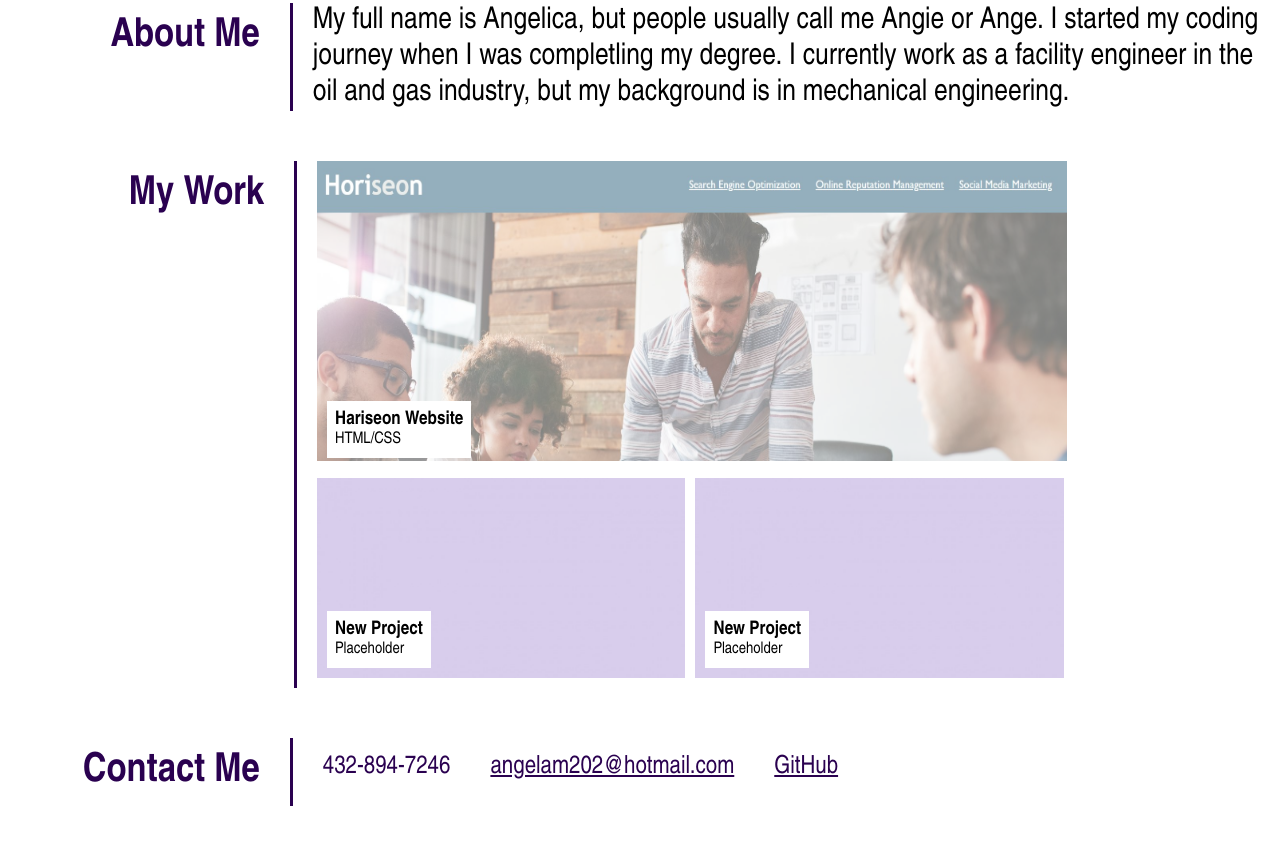
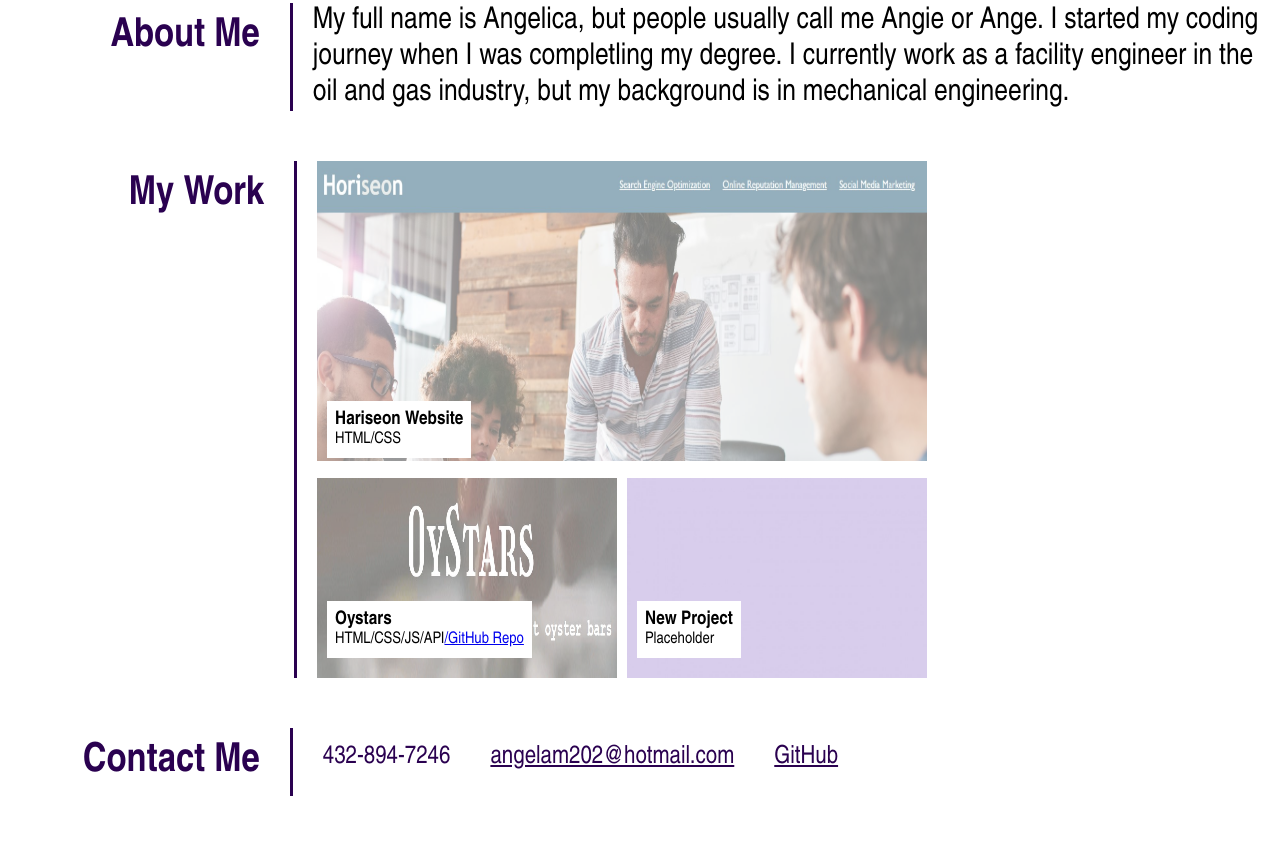
Before and after one commit to angiem07/My-Portfolio, a plain HTML site: page index.html in a window 1280 px wide. Shown: the part 415-1260 px from the top of the page. Drawn offline with Linux system fonts and the light colour scheme.

Commit message:
added oystars group project

```diff
--- a/assets/css/style.css
+++ b/assets/css/style.css
@@ -129,17 +129,18 @@ header a {
 }
 
 .proj1 img {
-    width: 85%;
+    width: 610px;
     height: 300px;
     margin-bottom: 10px;
+    margin-right: 300px;
 }
 
 .proj2 img, .proj3 img {
     display: flex;
-    width: 100%;
+    width: 300px;
     height: 200px;
-    margin-right: 35px;
-    margin-bottom: 10px;
+    /* margin-right: 35px;
+    margin-bottom: 10px; */
 }
 
 /* positions project titles to be on bottom left of pictures */
--- a/index.html
+++ b/index.html
@@ -47,13 +47,13 @@
                 </div>
                 <br>
 
-                <div class="proj2"> <!--since I don't have many completed projects i added the next two sections as placeholders to add projects later, just fill in <a> -->
-                    <!-- <a href="add-link-here"> -->
-                        <img class="opacity" src="./assets/images/placeholder.jpg" alt="purple background placeholder">
-                    <!-- </a> -->
+                <div class="proj2">
+                    <a href="https://angiem07.github.io/OyStars/">
+                        <img class="opacity" src="./assets/images/oystars-ss.JPG" alt="Oystars site screenshot">
+                    </a>
                     <div class="bottom-left">
-                        <h3>New Project</h3>
-                        <p>Placeholder</p>
+                        <h3>Oystars</h3>
+                        <p>HTML/CSS/JS/API<a href="https://github.com/angiem07/OyStars.git">/GitHub Repo</a></p>
                     </div>
                 </div>
 
```
Also changed, not shown: assets/images/oystars-ss.JPG (added).
